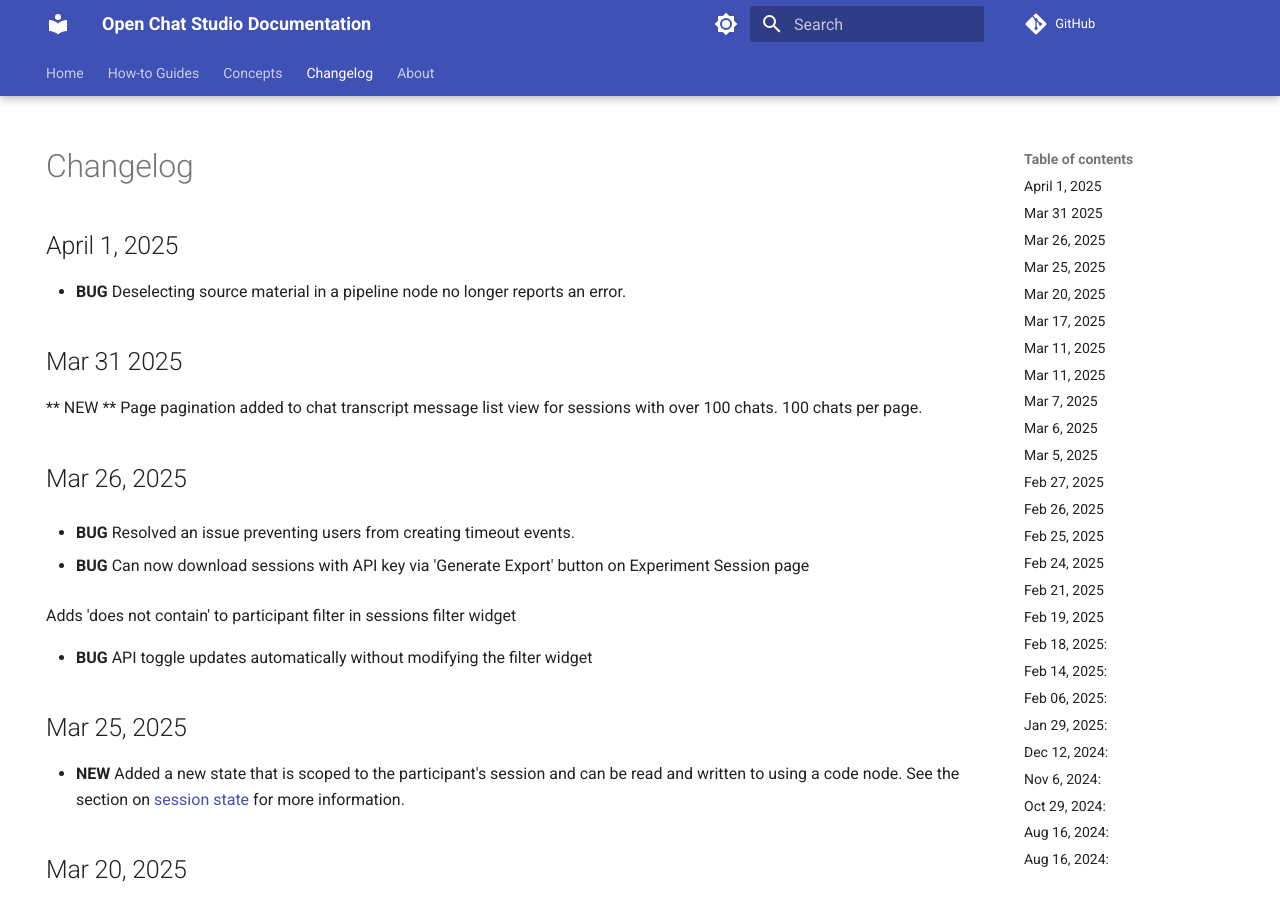
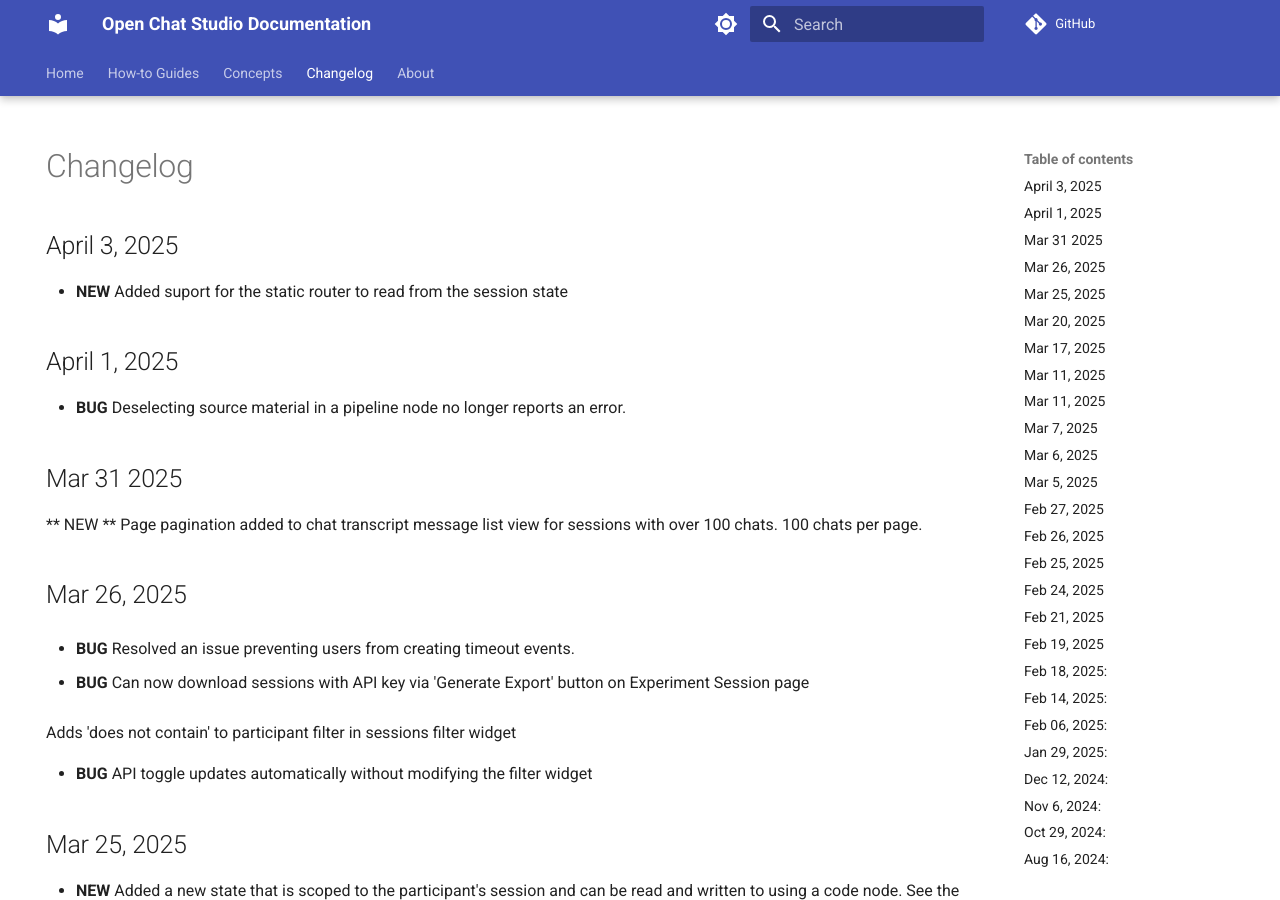
Before and after one commit to dimagi/open-chat-studio-docs, an MkDocs documentation site: the page built from docs/changelog.md, in a window 1280 px wide and 900 px high. Built offline with MkDocs 1.6.1 and Material for MkDocs 9.7.7, drawn with Linux system fonts in a browser that asks for light colours; emoji names are drawn with the system emoji font; a script that is not in the unit is left out; comment, search, counter and statistics services are not loaded.

Commit message:
Update changelog

```diff
--- a/docs/changelog.md
+++ b/docs/changelog.md
@@ -4,11 +4,15 @@
 ---
 
 # Changelog
+## April 3, 2025
+* **NEW** Added suport for the static router to read from the session state
+
 ## April 1, 2025
 * **BUG** Deselecting source material in a pipeline node no longer reports an error.
 
 ## Mar 31 2025
 ** NEW ** Page pagination added to chat transcript message list view for sessions with over 100 chats. 100 chats per page.
+
 ## Mar 26, 2025
 * **BUG** Resolved an issue preventing users from creating timeout events.
 
```
